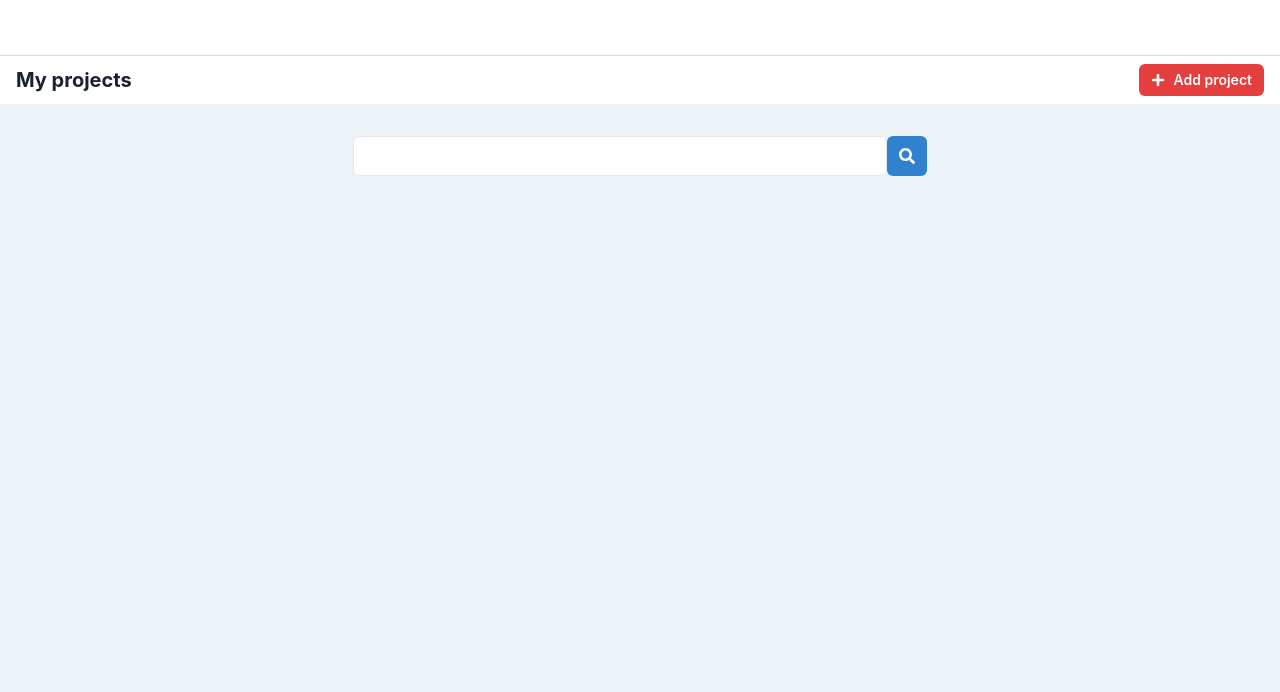
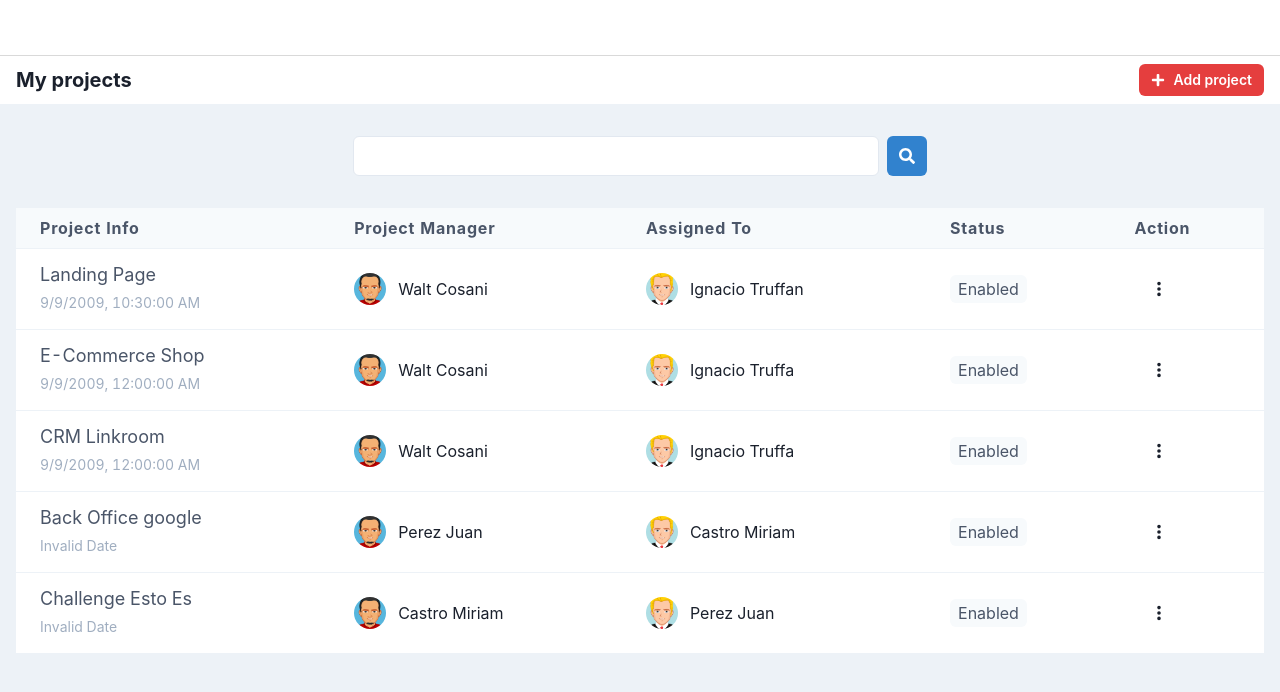
Before and after one commit to fom78/project-management, a React (Create React App) app: page / in a window 1280 px wide. Shown: the top 692 px of the page. Built offline with nearby package versions, Linux system fonts and the light colour scheme.

Commit message:
add table for show lists on desktop

```diff
--- a/src/components/Header.js
+++ b/src/components/Header.js
@@ -1,6 +1,6 @@
 import { Box, Container, Text } from '@chakra-ui/react'
 
-export default function Header ({ text, children }) {
+export default function Header ({ text, back = false, children }) {
   return (
     <Container maxW='container.xl' px={{ base: 0, md: 4 }}>
       <Box
@@ -8,6 +8,7 @@ export default function Header ({ text, children }) {
         py={{ base: 2 }}
         px={{ base: 4, md: 0 }}
         display='flex'
+        flexDirection={back ? 'row-reverse' : 'row'}
         alignItems='center'
       >
         <Text fontSize='xl' fontWeight='bold' flex='1'>
--- a/src/components/SearchBar.js
+++ b/src/components/SearchBar.js
@@ -1,4 +1,4 @@
-import { Container, IconButton, Input } from '@chakra-ui/react'
+import { Container, IconButton, Input, Spacer } from '@chakra-ui/react'
 import { Field, Formik } from 'formik'
 import { useDispatch, useSelector } from 'react-redux'
 import { setSearchText } from 'store/slices/searchSlice'
@@ -19,7 +19,7 @@ export default function SearchBar () {
 
   const handleEnterEvent = event => {
     if (event.key === 'Enter') {
-      handleSubmit()
+      handleSubmit(searchText)
     }
   }
 
@@ -30,7 +30,7 @@ export default function SearchBar () {
     >
       {({ handleSubmit }) => (
         <form onSubmit={handleSubmit}>
-          <Container display='flex' mb={{ base: 4, md: 8 }}>
+          <Container display='flex' gap='4px' mb={{ base: 4, md: 8 }}>
             <Field
               as={Input}
               bgColor='white'
@@ -40,6 +40,7 @@ export default function SearchBar () {
               id='searchText'
               onKeyDown={handleEnterEvent}
             />
+            <Spacer />
             <IconButton
               colorScheme='blue'
               type='submit'
--- a/src/components/ProjectCard.js
+++ b/src/components/project/Card.js
@@ -3,7 +3,7 @@ import profile from 'assets/images/avatar02.png'
 import ActionsMenu from './ActionsMenu'
 // import OptionsMenu from './OptionsMenu'
 
-export default function ProjectCard ({ id, projectName, assignedTo, creationDate }) {
+export default function Card ({ id, projectName, assignedTo, creationDate }) {
   const customDate = new Date(creationDate)
   return (
     <>
--- a/src/components/ProjectsList.js
+++ b/src/components/project/List.js
@@ -1,9 +1,10 @@
 
 import { Box, Container } from '@chakra-ui/react'
 import { useSelector } from 'react-redux'
-import ProjectCard from './ProjectCard'
+import Card from './Card'
+import Table from './Table'
 
-export default function ProjectsList () {
+export default function List () {
   const projects = useSelector(state => state.projects.projects)
   const searchText = useSelector(state => state.search.searchText)
   const filterProjects = projects.filter(project =>
@@ -15,10 +16,10 @@ export default function ProjectsList () {
       <Container maxW='container.xl' px={{ base: 0, md: 4 }}>
         <Box display={{ md: 'none', base: 'block' }}>
           {filterProjects.map(project => (
-            <ProjectCard {...project} key={project.id} />
+            <Card {...project} key={project.id} />
           ))}
         </Box>
-        {/* <ProjectsTable projects={filterProjects} /> */}
+        <Table projects={filterProjects} />
       </Container>
     </div>
   )
--- /dev/null
+++ b/src/components/project/Row.js
@@ -0,0 +1,60 @@
+import { Avatar, HStack, Td, Text, Tr, VStack } from '@chakra-ui/react'
+import React from 'react'
+import profile from 'assets/images/avatar01.png'
+import profile2 from 'assets/images/avatar02.png'
+import ActionsMenu from './ActionsMenu'
+
+export default function Row ({
+  creationDate,
+  projectName,
+  projectManager,
+  assignedTo,
+  status,
+  id
+}) {
+  const customDate = new Date(creationDate)
+
+  return (
+    <Tr bgColor='white'>
+      <Td>
+        <VStack alignItems='start'>
+          <Text fontSize='lg' color='gray.600'>
+            {projectName}
+          </Text>
+          <Text fontSize='sm' color='gray.400'>
+            {customDate.toLocaleString('en-US')}
+          </Text>
+        </VStack>
+      </Td>
+      <Td>
+        <HStack alignItems='center'>
+          <Avatar size='sm' name='profile image' src={profile2} mr={1} />
+          <Text> {projectManager}</Text>
+        </HStack>
+      </Td>
+      <Td>
+        <HStack alignItems='center'>
+          <Avatar size='sm' name='profile image' src={profile} mr={1} />
+          <Text>{assignedTo}</Text>
+        </HStack>
+      </Td>
+      <Td>
+        <Text
+          bgColor='gray.50'
+          display='block'
+          width='min-content'
+          textTransform='capitalize'
+          color='gray.600'
+          borderRadius='md'
+          py={1}
+          px={2}
+        >
+          {status}
+        </Text>
+      </Td>
+      <Td>
+        <ActionsMenu id={id} />
+      </Td>
+    </Tr>
+  )
+}
--- /dev/null
+++ b/src/components/project/Table.js
@@ -0,0 +1,36 @@
+import { Box, Table as TableChakra, Tbody, Th, Thead, Tr } from '@chakra-ui/react'
+import React from 'react'
+import ProjectRow from './Row'
+
+const thTitles = [
+  'Project info',
+  'Project Manager',
+  'Assigned to',
+  'Status',
+  'Action'
+]
+
+export default function Table ({ projects }) {
+  return (
+    <Box display={{ md: 'block', base: 'none' }}>
+      <TableChakra>
+        <Thead bgColor='gray.50' py={4}>
+          <Tr>
+            {thTitles.map((title, index) => (
+              // eslint-disable-next-line
+              <Th key={index} textTransform='capitalize' fontSize='md' >
+                {title}
+              </Th>
+            ))}
+          </Tr>
+        </Thead>
+        <Tbody>
+          {projects.map((project) => (
+            // eslint-disable-next-line
+            <ProjectRow {...project} key={project.id} />
+          ))}
+        </Tbody>
+      </TableChakra>
+    </Box>
+  )
+}
--- a/src/components/utils/FormField.js
+++ b/src/components/utils/FormField.js
@@ -29,7 +29,8 @@ export const SelectField = ({ name, type, placeholder, isInvalid, error, values
         type={type}
         // variant="filled"
       >
-        <option key={-1} value='' disabled>Seleccione un valor</option>
+        {name !== 'status' && <option key={-1} value='' disabled>Select a person</option>}
+
         {values?.map((value, index) => <option key={index} value={value.name}>{value.name}</option>)}
       </Field>
       <FormErrorMessage>{error}</FormErrorMessage>
--- a/src/pages/FormProject.js
+++ b/src/pages/FormProject.js
@@ -1,4 +1,4 @@
-import { Box, Container, useToast, VStack } from '@chakra-ui/react'
+import { Box, Button, Container, useToast, VStack } from '@chakra-ui/react'
 import Btn from 'components/Btn'
 import Header from 'components/Header'
 import { InputField, SelectField } from 'components/utils/FormField'
@@ -7,8 +7,9 @@ import { validationSchema } from 'data/validationSchema'
 import { Formik } from 'formik'
 import { useEffect, useState } from 'react'
 import { useDispatch, useSelector } from 'react-redux'
-import { useNavigate, useParams } from 'react-router-dom'
+import { Link, useNavigate, useParams } from 'react-router-dom'
 import { addProject, editProject } from 'store/slices/projectsSlice'
+import { FaArrowLeft } from 'react-icons/fa'
 
 const FormFields = ({ edit = false, errors, touched }) => {
   return (
@@ -25,21 +26,21 @@ const FormFields = ({ edit = false, errors, touched }) => {
       <InputField
         name='projectName'
         type='text'
-        placeholder='Nombre de Proyecto'
+        placeholder='Project Name'
         isInvalid={!!errors.projectName && touched.projectName}
         error={errors.projectName}
       />
       <InputField
         name='description'
         type='text'
-        placeholder='Descripcion del Proyecto'
+        placeholder='Description'
         isInvalid={!!errors.description && touched.description}
         error={errors.description}
       />
       <SelectField
         name='projectManager'
         type='text'
-        placeholder='Select a person'
+        placeholder='Project Manager'
         isInvalid={!!errors.projectManager && touched.projectManager}
         error={errors.projectManager}
         values={users}
@@ -47,7 +48,7 @@ const FormFields = ({ edit = false, errors, touched }) => {
       <SelectField
         name='assignedTo'
         type='text'
-        placeholder='Select a person'
+        placeholder='Assigned To'
         isInvalid={!!errors.assignedTo && touched.assignedTo}
         error={errors.assignedTo}
         values={users}
@@ -164,9 +165,12 @@ export default function FormProject () {
 
   return (
     <Box>
-      <Header text='Add project'>
-        {/* <HeaderBackButton /> */}
-        volver
+      <Header text={id ? 'Edit project' : 'Add project'} back>
+        <Link to='/'>
+          <Button pl={0} leftIcon={<FaArrowLeft />} variant='ghost'>
+            Back
+          </Button>
+        </Link>
       </Header>
       <Box bgColor='gray.100'>
         <Container
--- a/src/pages/Home.js
+++ b/src/pages/Home.js
@@ -3,7 +3,7 @@ import Btn from 'components/Btn'
 import Header from 'components/Header'
 import { Link } from 'react-router-dom'
 import { FaPlus } from 'react-icons/fa'
-import ProjectsList from 'components/ProjectsList'
+import List from 'components/project/List'
 import SearchBar from 'components/SearchBar'
 
 export default function Home () {
@@ -19,7 +19,7 @@ export default function Home () {
 
       <Box bgColor='gray.100' minH='100vh' py={{ base: 4, md: 8 }}>
         <SearchBar />
-        <ProjectsList />
+        <List />
       </Box>
     </Box>
   )
```
Also changed, not shown: src/components/project/ActionsMenu.js (renamed from src/components/ActionsMenu.js).
